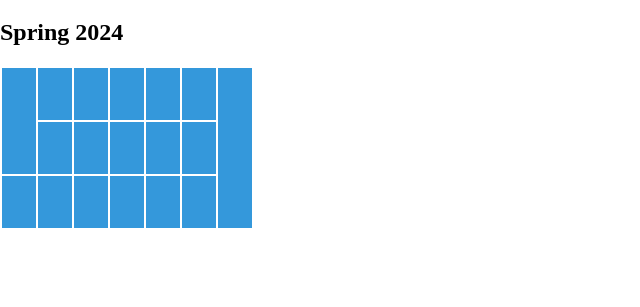
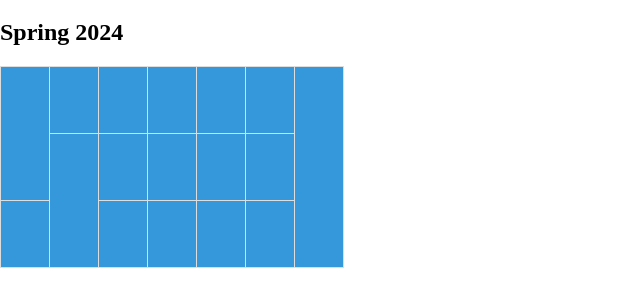
Before and after one commit to sulphemi/schedule, a plain HTML site: page index.html in a window 1280 px wide. Shown: the part 61-368 px from the top of the page, without its empty margins (0-640 px from the left). Drawn offline with Linux system fonts and the light colour scheme.

Commit message:
thingy thing

```diff
--- a/index.html
+++ b/index.html
@@ -5,10 +5,13 @@
   <meta name="viewport" content="width=device-width, initial-scale=1.0">
   <style>
     body {
-      justify-content: center;
       align-items: center;
       height: 100vh;
       margin: 0;
+    }
+
+    h1, h2, table {
+      justify-content: center;
     }
 
     div {
@@ -40,6 +43,22 @@
     .box span {
       opacity: 0;
     }
+
+    table {
+      border-collapse: collapse;
+      width: fit-content;
+    }
+
+    tr {
+      width: fit-content;
+      border-bottom: 1px solid #ddd;
+    }
+
+    td {
+      border: 1px solid #ddd;
+      padding: 8px;
+      text-align: center;
+    }
   </style>
 </head>
 <body>
@@ -57,14 +76,13 @@
       <td class="box" rowspan="3"><span>Lorem Ipsum</span></td>
     </tr>
     <tr>
-      <td class="box"><span>Lorem Ipsum</span></td>
+      <td class="box" rowspan="2"><span>Lorem Ipsum</span></td>
       <td class="box"><span>Lorem Ipsum</span></td>
       <td class="box"><span>Lorem Ipsum</span></td>
       <td class="box"><span>Lorem Ipsum</span></td>
       <td class="box"><span>Lorem Ipsum</span></td>
     </tr>
     <tr>
-      <td class="box" rowspan="2"><span>Lorem Ipsum</span></td>
       <td class="box"><span>Lorem Ipsum</span></td>
       <td class="box"><span>Lorem Ipsum</span></td>
       <td class="box"><span>Lorem Ipsum</span></td>
```
